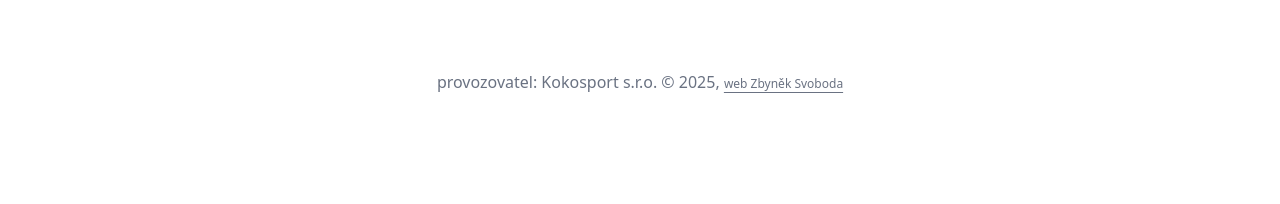
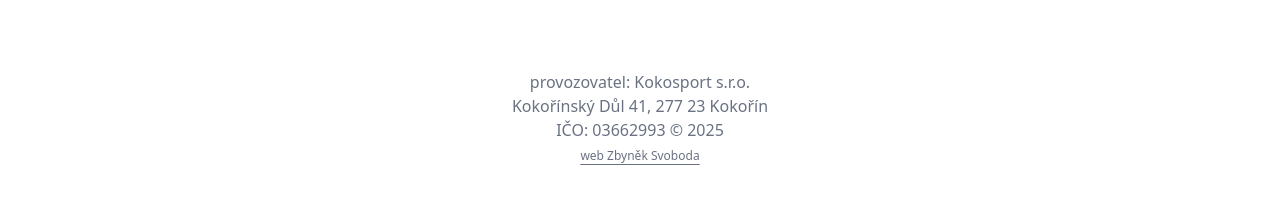
Before and after one commit to wentura/kokorin.cz, a Next.js app: page / in a window 1280 px wide. Shown: the part 3386-3590 px from the top of the page. Built offline with nearby package versions, Linux system fonts and the light colour scheme.

Commit message:
provozovatel

```diff
--- a/components/Footer.jsx
+++ b/components/Footer.jsx
@@ -5,8 +5,12 @@ export default function Footer() {
     <footer className="py-4">
       <div className="max-w-screen-2xl mx-auto px-4">
         <p className="text-center text-gray-500">
-          provozovatel: Kokosport s.r.o. &copy; {new Date().getFullYear()},{" "}
-          <br className="block md:hidden" />
+          provozovatel: Kokosport s.r.o.
+          <br />
+          Kokořínský Důl 41, 277 23 Kokořín
+          <br />
+          IČO: 03662993 &copy; {new Date().getFullYear()}
+          <br />
           <a
             href="https://www.zbyneksvoboda.cz"
             className="underline text-xs underline-offset-4"
```
